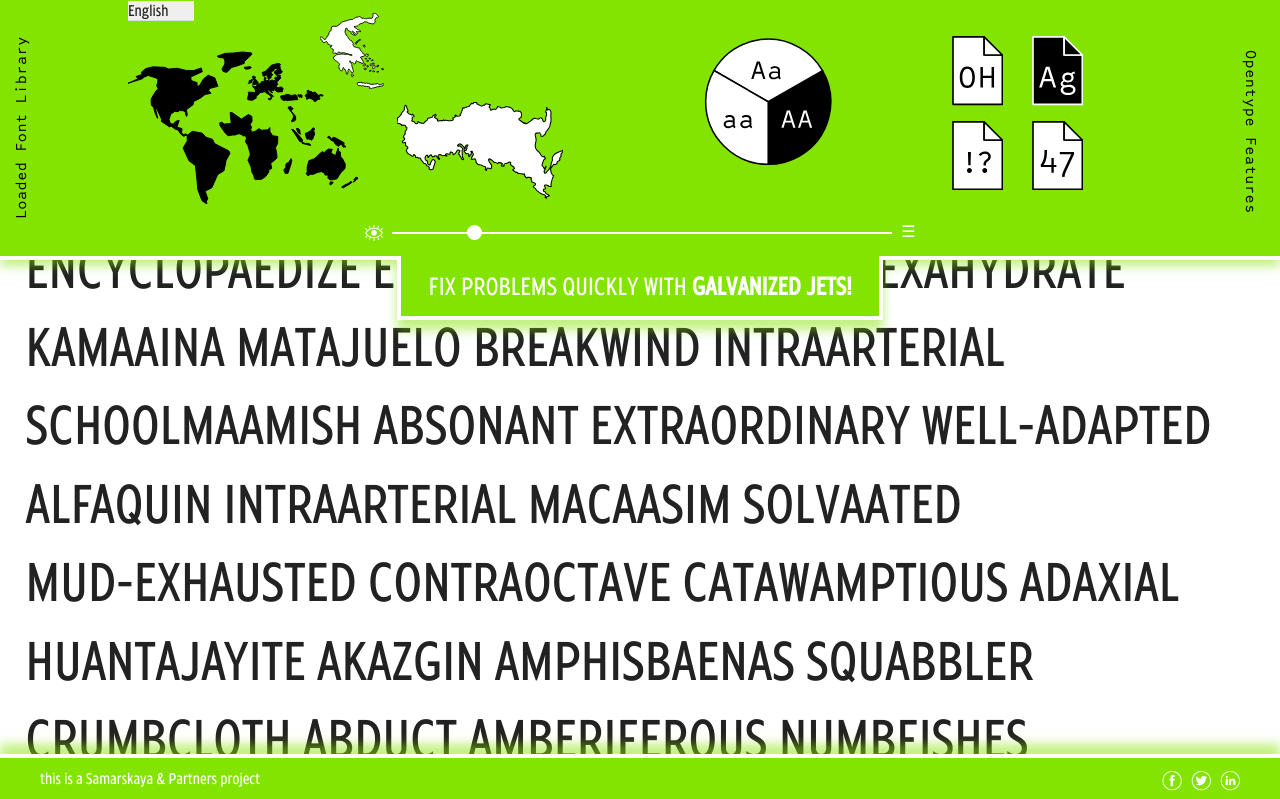
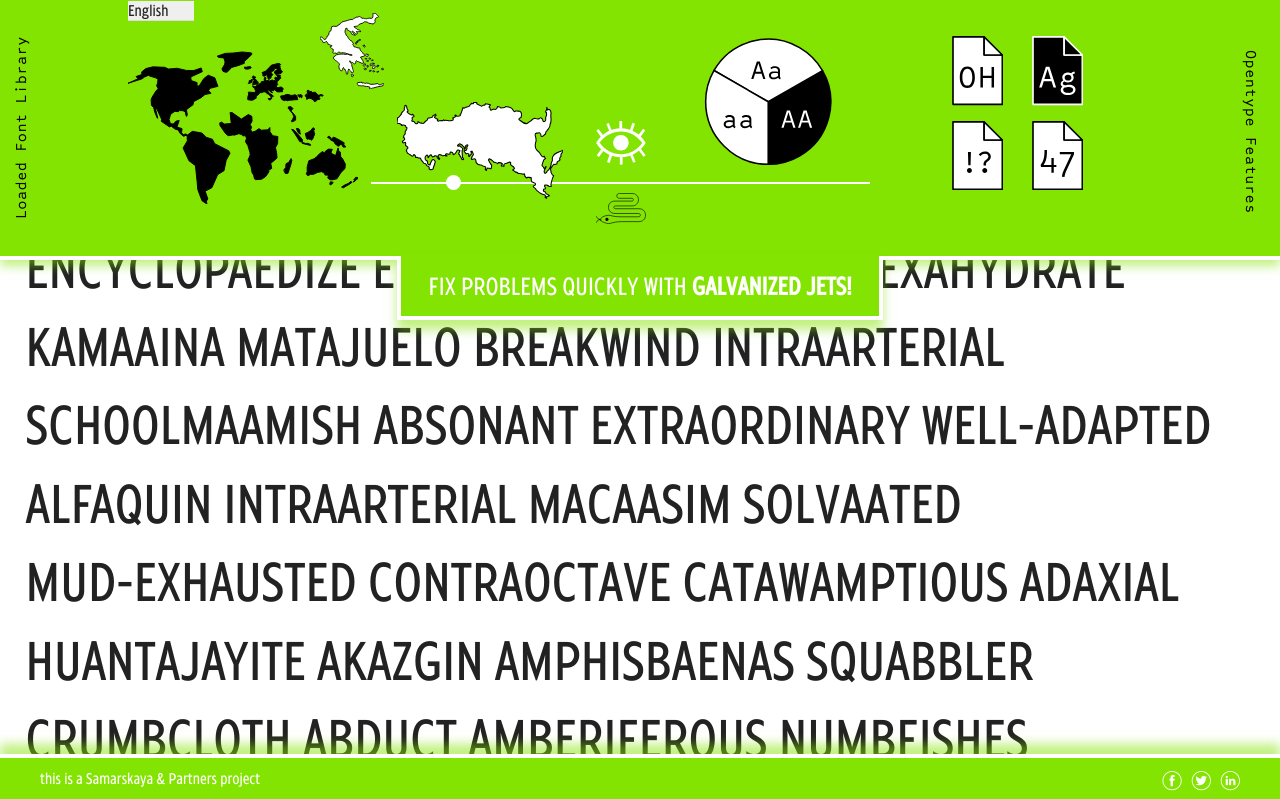
Before and after one commit to samarskaya-and-partners/galvanizedjets, a website: page index.html in a window 1280 px wide. Shown: the top 799 px of the page. Drawn offline with Linux system fonts and the light colour scheme.

Commit message:
Snakes and eyes. Fixes #15, fixes #16

```diff
--- a/css/nav.css
+++ b/css/nav.css
@@ -228,7 +228,8 @@ path.pie_slice.selected {
 }
 
 #display_options label {
-    display: inline-block;
+    display: block;
+    margin: auto;
 }
 #display_options label#font_size {
     width: 40vw;
@@ -249,17 +250,40 @@ input[type="range"] {
 }
 
 #font_size svg,
-#time svg {
-    height: 1.25vw;
-    width: auto;
-    display: inline-block;
+#time {
+    height: 50px;
+    width: 50px;
+    display: block;
     vertical-align: middle;
+    background-size: contain;
+    background-repeat: no-repeat;
+    background-image: url(/images/lights_out.svg);
 }
-#time .day {
-    fill: rgba(255, 255, 255, 0);
+#time.day {
+    background-image: url(/images/lights_on.svg);
 }
-#time.day .day {
-    fill: rgba(255, 255, 255, 1);
+#line-buttons {
+    height: 50px;
+    width: 50px;
+}
+#line-buttons-multi {
+    height: 50px;
+    width: 50px;
+    display: block;
+    vertical-align: middle;
+    background-size: contain;
+    background-repeat: no-repeat;
+    background-image: url(/images/paragraph_on.svg);
+}
+
+#line-buttons-single {
+    height: 50px;
+    width: 50px;
+    display: block;
+    vertical-align: middle;
+    background-size: contain;
+    background-repeat: no-repeat;
+    background-image: url(/images/paragraph_off.svg);
 }
 
 .tray {
--- a/index.html
+++ b/index.html
@@ -271,31 +271,15 @@
 
 
                         <div id="display_options" class="buttons" ng-show="settings.charset != ''">
-                            <label style="display:inline-block;" id="time" class="day">
-                                <svg version="1.1" id="Layer_1" xmlns="http://www.w3.org/2000/svg" xmlns:xlink="http://www.w3.org/1999/xlink" x="0px" y="0px" viewBox="0 0 23.7 21" enable-background="new 0 0 23.7 21" xml:space="preserve">
-                                	<path id="XMLID_153_"                   fill="#FFFFFF" d="M22.1,10.4c-2.4,3.4-6.2,5.5-10.2,5.5c-4.1,0-7.8-2-10.2-5.5H0l0.1,0.2 c2.6,4.2,7,6.7,11.7,6.7c4.7,0,9.1-2.5,11.7-6.7l0.1-0.2H22.1z"/>
-                                	<rect id="XMLID_150_" x="11.3" y="17.2" fill="#FFFFFF" width="1.3" height="3.6"/>
-                                	<polygon id="XMLID_149_"                fill="#FFFFFF" points="16.2,16.3 17.7,19.9 18.8,19.4 17.3,15.8 	"/>
-                                	<polygon id="XMLID_148_"                fill="#FFFFFF" points="20.3,14 22.6,17.1 23.6,16.3 21.3,13.2 	"/>
-                                	<polygon id="XMLID_147_"                fill="#FFFFFF" points="5.2,19.6 6.4,20 7.7,16.2 6.5,15.8 	"/>
-                                	<polygon id="XMLID_146_"                fill="#FFFFFF" points="0.3,16.4 1.3,17.2 3.6,14.1 2.6,13.3 	"/>
-                                	<path id="XMLID_145_"                   fill="#FFFFFF" class="day" d="M1.6,10.4C4,7,7.8,5,11.8,5c4.1,0,7.8,2,10.2,5.5h1.6l-0.1-0.2C21,6,16.6,3.5,11.8,3.5 C7.1,3.5,2.7,6,0.1,10.2L0,10.4H1.6z"/>
-                                	<rect id="XMLID_142_" x="11.1"          fill="#FFFFFF" class="day" width="1.3" height="3.6"/>
-                                	<polygon id="XMLID_141_"                fill="#FFFFFF" class="day" points="7.5,4.6 6,0.9 4.9,1.4 6.4,5.1 	"/>
-                                	<polygon id="XMLID_140_"                fill="#FFFFFF" class="day" points="0.1,4.6 2.4,7.7 3.4,6.9 1.1,3.8 	"/>
-                                	<polygon id="XMLID_139_"                fill="#FFFFFF" class="day" points="16,4.7 17.2,5.1 18.5,1.3 17.3,0.8 	"/>
-                                	<polygon id="XMLID_138_"                fill="#FFFFFF" class="day" points="21.1,7.6 23.4,4.5 22.4,3.7 20.1,6.8 	"/>
-                                	<path id="XMLID_137_"                   fill="#FFFFFF" class="day" d="M11.8,14.1c2,0,3.7-1.7,3.7-3.7c0-2.1-1.7-3.7-3.7-3.7s-3.7,1.7-3.7,3.7 C8.1,12.5,9.8,14.1,11.8,14.1"/>
-                                </svg>
+                            <label style="display:block;" id="time" class="day">
                             </label>
-
                             <label id="font_size">
                                 <input class="control" type="range" value="3.5" min="0.5" max="20" step="0.1" class="control" >
                             </label>
 
                             <label id="line-buttons">
-                                <span id="line-buttons-multi">☵</span>
-                                <span id="line-buttons-single">☰</span>
+                                <span id="line-buttons-multi"></span>
+                                <span id="line-buttons-single"></span>
                             </label>
                         </div>
 
```
Also changed, not shown: images/light_off.svg (added), images/light_on.svg (added), images/paragraph_off.svg (added), images/paragraph_on.svg (added).
